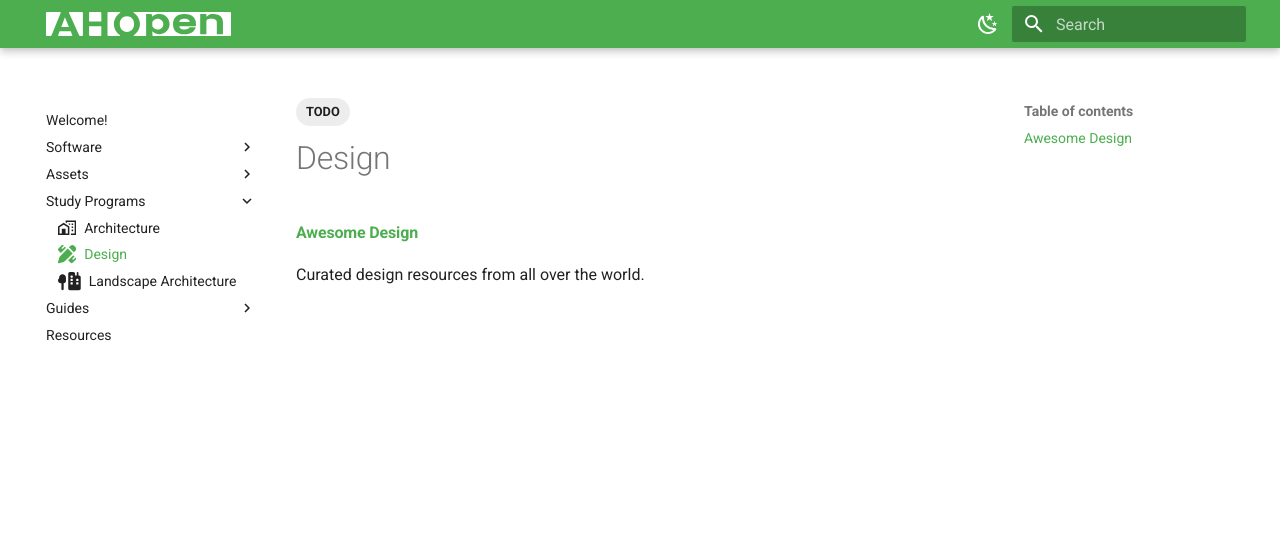
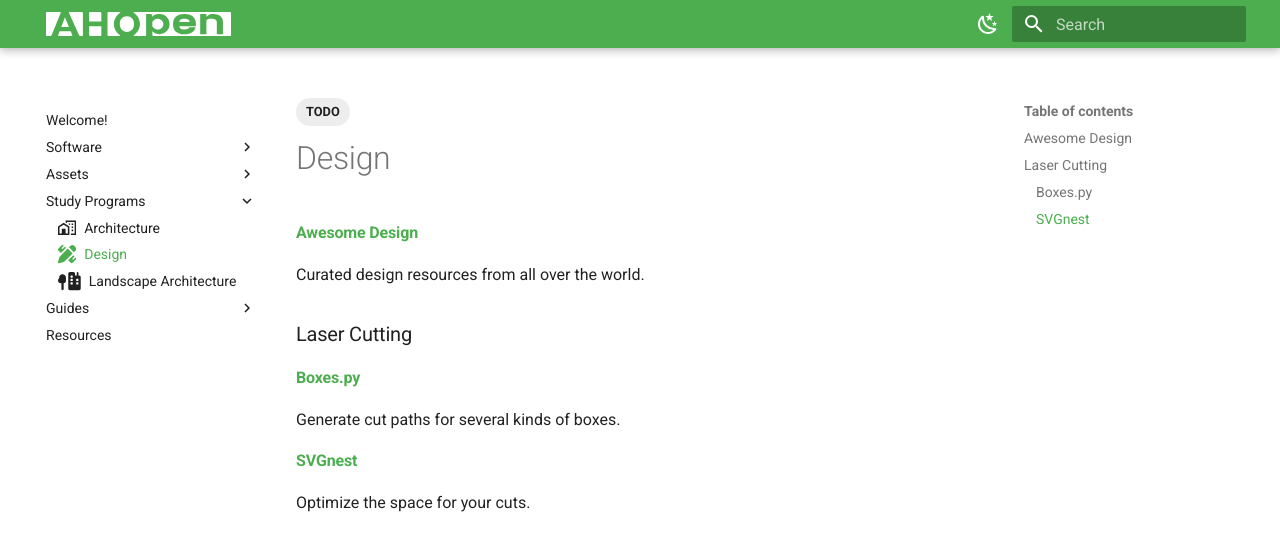
Before and after one commit to aho-opensource/homepage, an MkDocs documentation site: the page built from docs/programs/design.md, in a window 1280 px wide. Shown: the top 551 px of the page. Built offline with MkDocs 1.6.1 and Material for MkDocs 9.7.7, drawn with Linux system fonts in a browser that asks for light colours.

Commit message:
update program pages

```diff
--- a/docs/programs/design.md
+++ b/docs/programs/design.md
@@ -13,3 +13,11 @@
 
 #### [Awesome Design](https://github.com/gztchan/awesome-design)
 Curated design resources from all over the world.
+
+### Laser Cutting
+
+#### [Boxes.py](https://boxes.hackerspace-bamberg.de/)
+Generate cut paths for several kinds of boxes.
+
+#### [SVGnest](https://svgnest.com/)
+Optimize the space for your cuts.
```
Also changed, not shown: README.md (+2 -2 lines), docs/programs/architecture.md (+5 -0 lines), docs/programs/landscape_architecture.md (+2 -0 lines).
